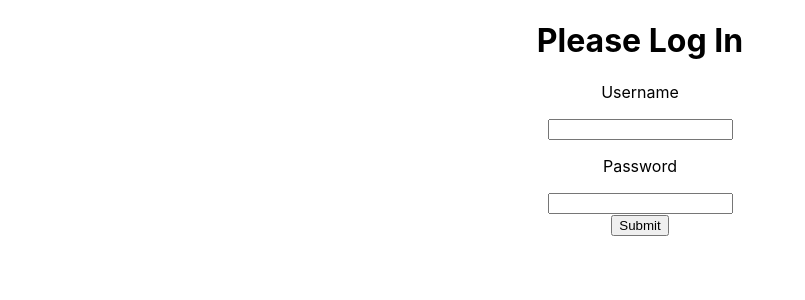
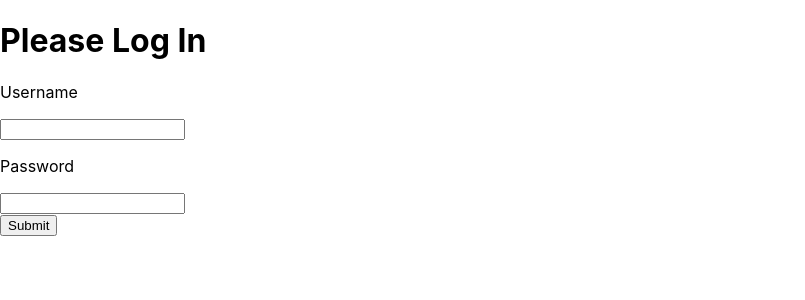
Before and after one commit to aleda145/pocketbase-lab, a React (Create React App) app in the folder frontend/: page /dashboard in a window 1280 px wide. Shown: the top 300 px of the page, without its empty margins (0-805 px from the left). Built offline with nearby package versions, Linux system fonts and the light colour scheme.

Commit message:
Follow digial ocean guide for tokens

```diff
--- a/frontend/package.json
+++ b/frontend/package.json
@@ -9,6 +9,7 @@
     "pocketbase": "^0.2.2",
     "react": "^18.2.0",
     "react-dom": "^18.2.0",
+    "react-router-dom": "^6.3.0",
     "react-scripts": "5.0.1",
     "web-vitals": "^2.1.4"
   },
--- a/frontend/src/App.js
+++ b/frontend/src/App.js
@@ -1,9 +1,25 @@
+import React, { useState } from "react";
 import "./App.css";
 import Auth from "./auth/pocketbase";
+import { BrowserRouter, Routes, Route } from "react-router-dom";
+import Dashboard from "./Dashboard/Dashboard";
+import Preferences from "./Preferences/Preferences";
 function App() {
+  const [token, setToken] = useState();
+  console.log(token);
+  if (!token) {
+    return <Auth setToken={setToken} />;
+  }
   return (
-    <div className="App">
-      <Auth />
+    <div className="wrapper">
+      <h1>Application</h1>
+      <BrowserRouter>
+        <Routes>
+          {/* <Route path="/" element={<App />} /> */}
+          <Route path="dashboard" element={<Dashboard />} />
+          <Route path="preferences" element={<Preferences />} />
+        </Routes>
+      </BrowserRouter>
     </div>
   );
 }
--- /dev/null
+++ b/frontend/src/Dashboard/Dashboard.js
@@ -0,0 +1,5 @@
+import React from "react";
+
+export default function Dashboard() {
+  return <h2>Dashboard</h2>;
+}
--- /dev/null
+++ b/frontend/src/Preferences/Preferences.js
@@ -0,0 +1,5 @@
+import React from "react";
+
+export default function Preferences() {
+  return <h2>Preferences</h2>;
+}
--- a/frontend/src/auth/pocketbase.js
+++ b/frontend/src/auth/pocketbase.js
@@ -1,12 +1,12 @@
 import React, { useState } from "react";
 import PocketBase from "pocketbase";
-
+import PropTypes from "prop-types";
 // const client = new PocketBase("http://localhost:8090");
 
 // const userData = client.Users.authViaEmail("test@example.com", "12345678");
 // console.log(userData);
 
-export default function Auth() {
+export default function Auth({ setToken }) {
   const [username, setUserName] = useState();
   const [password, setPassword] = useState();
 
@@ -15,6 +15,7 @@ export default function Auth() {
     e.preventDefault();
     const userData = await client.Users.authViaEmail(username, password);
     console.log(userData);
+    setToken(userData.token);
   };
   return (
     <div className="login-wrapper">
@@ -38,3 +39,7 @@ export default function Auth() {
     </div>
   );
 }
+
+Auth.propTypes = {
+  setToken: PropTypes.func.isRequired,
+};
```
Also changed, not shown: 1 other file (tests, documents, lock files or other folders).
